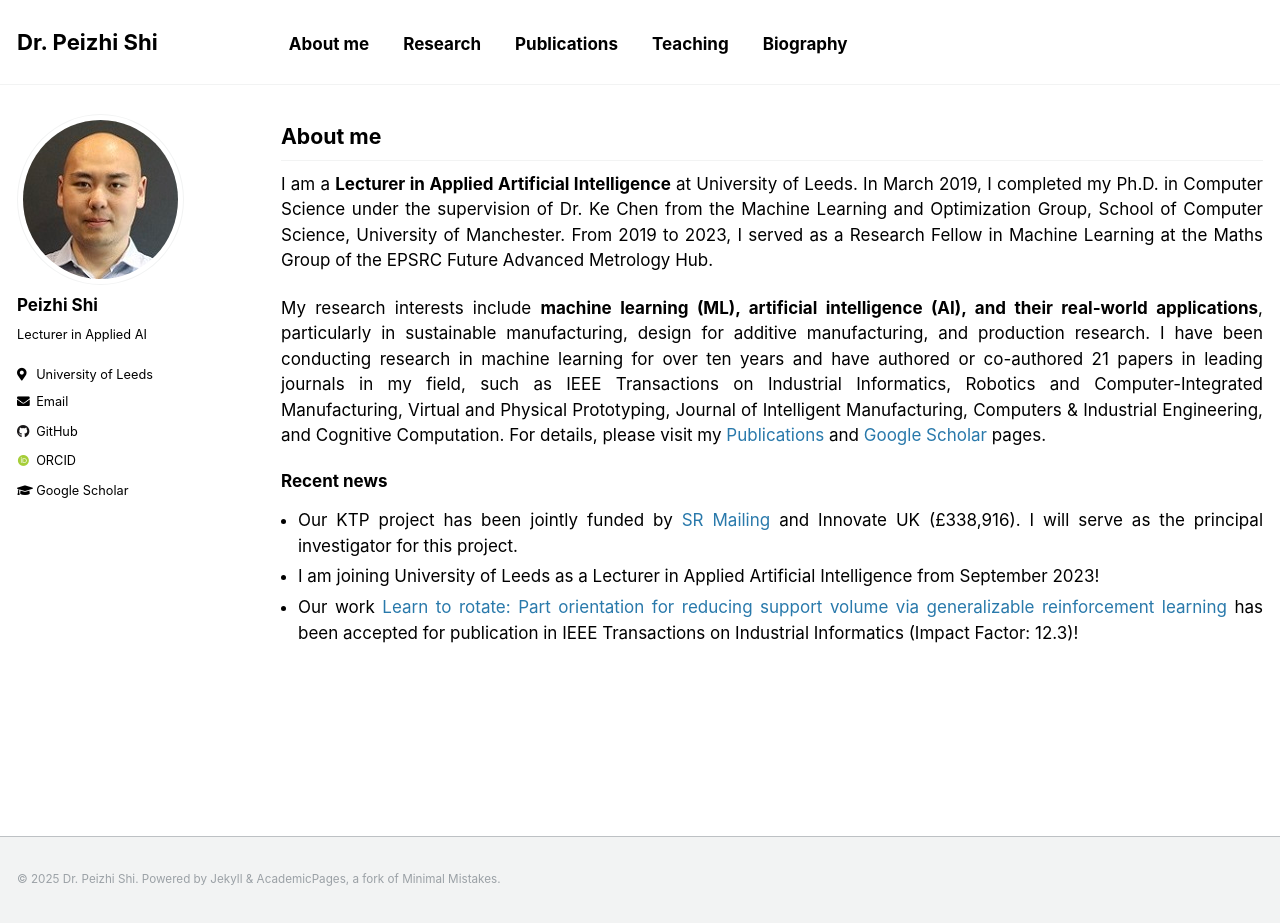
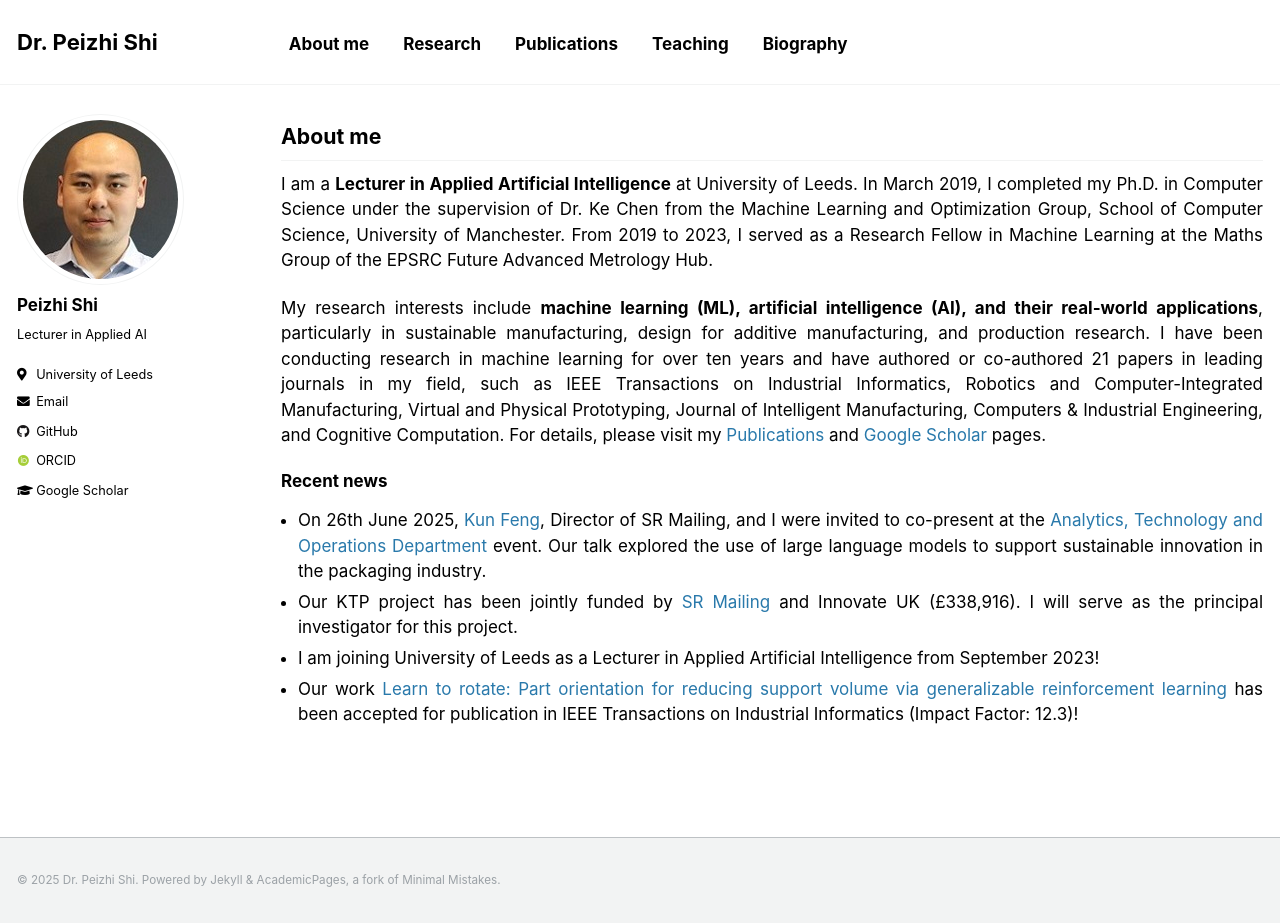
Before and after one commit to PeizhiShi/PeizhiShi.github.io, a Jekyll site: the page built from _pages/index.md, in a window 1280 px wide and 923 px high. Built offline with Jekyll 4.4.1, drawn with Linux system fonts in a browser that asks for light colours; some web fonts are replaced; our own code applies the rules of GitHub Pages for plain Markdown files.

Commit message:
Update index.md

```diff
--- a/_pages/index.md
+++ b/_pages/index.md
@@ -12,6 +12,7 @@ My research interests include **machine learning (ML), artificial intelligence (
 
 ### Recent news
 
+- On 26th June 2025, [Kun Feng](https://www.linkedin.com/in/kun-feng-1a62b0a6/), Director of SR Mailing, and I were invited to co-present at the [Analytics, Technology and Operations Department](https://business.leeds.ac.uk/departments-analytics-technology-operations) event. Our talk explored the use of large language models to support sustainable innovation in the packaging industry.
 - Our KTP project has been jointly funded by [SR Mailing](https://www.srmailing.co.uk) and Innovate UK (£338,916). I will serve as the principal investigator for this project.
 - I am joining University of Leeds as a Lecturer in Applied Artificial Intelligence from September 2023!
 - Our work [Learn to rotate: Part orientation for reducing support volume via generalizable reinforcement learning](https://ieeexplore.ieee.org/abstract/document/10054468) has been accepted for publication in IEEE Transactions on Industrial Informatics (Impact Factor: 12.3)!
```
